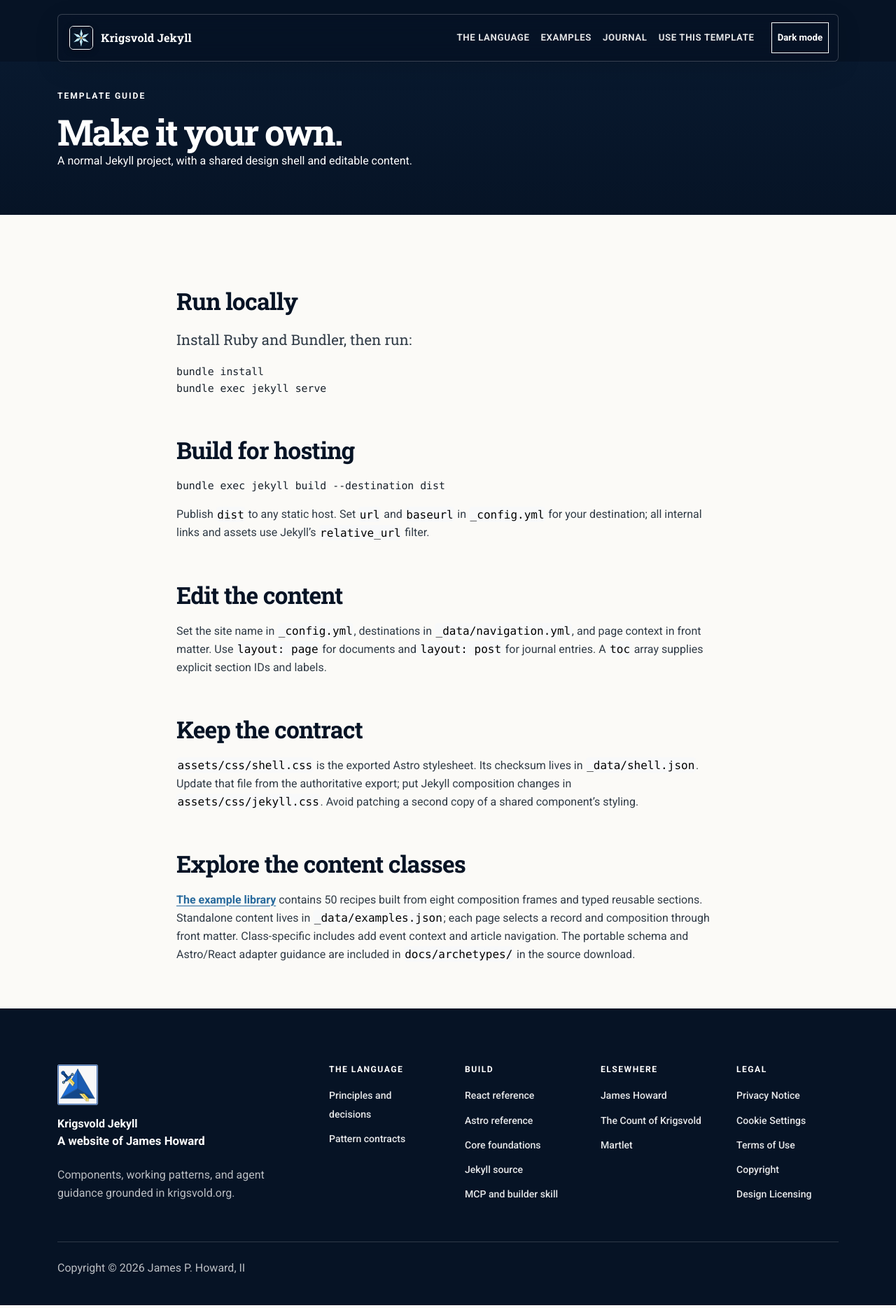
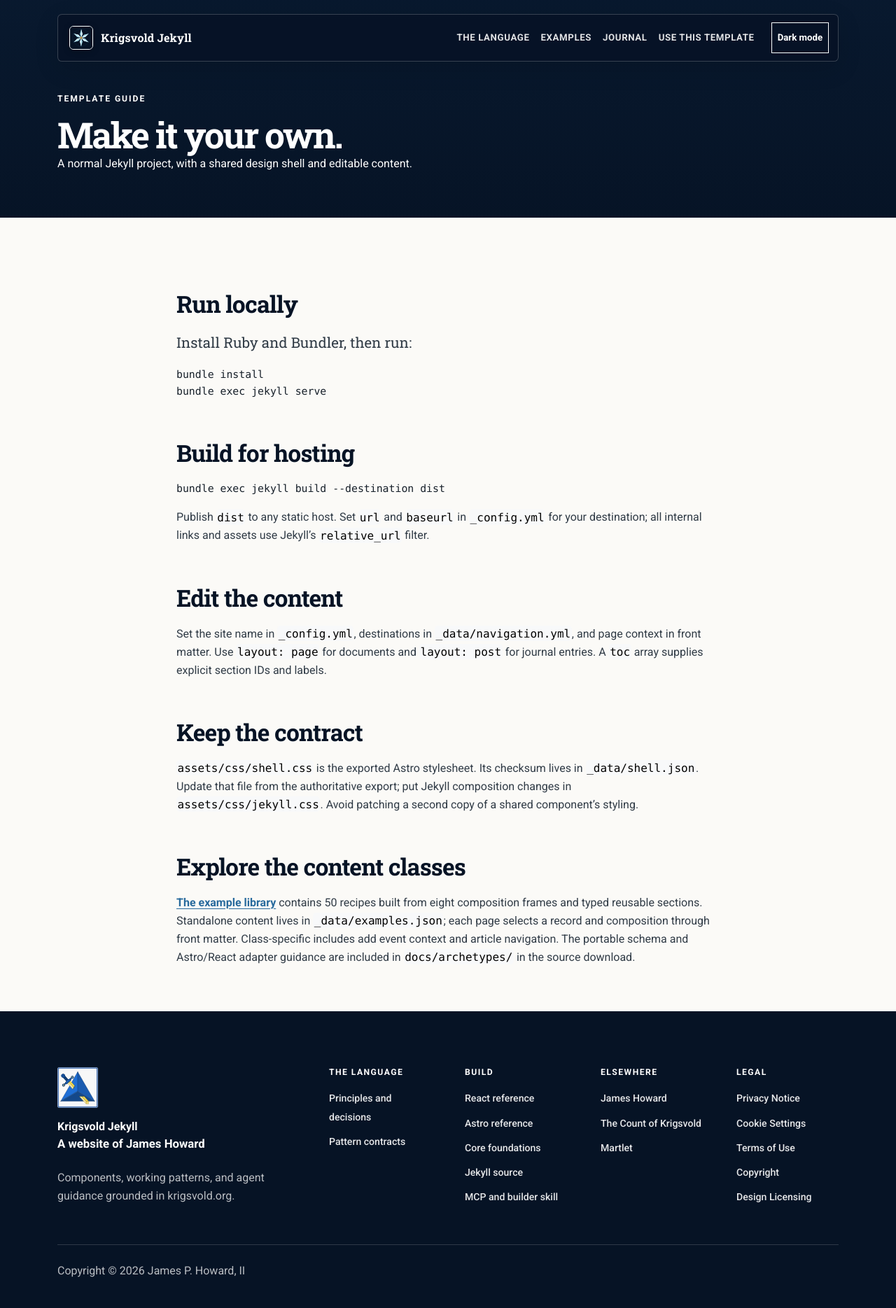
Before and after one commit to krigsvolddesign/jekyll, a Jekyll site: the page built from setup.md, in a window 1280 px wide. Shown: the whole page at 70% size. Built offline with Jekyll 4.4.1, drawn with Linux system fonts in a browser that asks for light colours.

Commit message:
Restore hero-to-navbar continuity in Jekyll reference pages

```diff
--- a/assets/css/jekyll.css
+++ b/assets/css/jekyll.css
@@ -222,3 +222,37 @@ html[data-appearance="dark"] body.krigsvold .site-footer a:focus-visible {
   .site-navbar.navbar-expand-lg:not([data-navigation-ready]) .navbar-toggler { display:none; }
   .site-navbar.navbar-expand-lg:not([data-navigation-ready]) .navbar-collapse { max-height:none; overflow:visible; }
 }
+
+
+/* Compact reference pages: the floating navbar belongs over the hero, not in
+   a separate navy strip above a light inverse-appearance masthead. Keep the
+   source inset floating bar, but start the masthead at the viewport origin. */
+@media (min-width:992px) {
+  body.krigsvold.hero-context--compact:not(.dashboard-page) .nav-shell {
+    position:absolute;
+    background:transparent;
+  }
+  body.krigsvold.hero-context--compact:not(.dashboard-page) .page-masthead.hero--compact {
+    padding-top:clamp(8.25rem,10vw,9.25rem);
+  }
+}
+/* The small-screen navbar remains in flow so its expanded menu cannot cover
+   the heading. Match the immediately adjacent hero surface in both modes. */
+@media (max-width:991.98px) {
+  body.krigsvold.hero-context--compact:not(.dashboard-page) .nav-shell {
+    position:relative;
+    background:var(--navy-900,#0a1d35);
+  }
+  html[data-appearance="dark"] body.krigsvold.hero-context--compact:not(.dashboard-page) .nav-shell {
+    background:var(--paper,#fbfaf7);
+  }
+}
+/* Keep no-JavaScript navigation accessible, and prevent an open tall menu
+   from overlaying compact-page reading content at desktop widths. */
+body.krigsvold.hero-context--compact:not(.dashboard-page):has(.site-navbar:not([data-navigation-ready]),.site-navbar.is-menu-open) .nav-shell {
+  position:relative;
+  background:var(--navy-900,#0a1d35);
+}
+html[data-appearance="dark"] body.krigsvold.hero-context--compact:not(.dashboard-page):has(.site-navbar:not([data-navigation-ready]),.site-navbar.is-menu-open) .nav-shell {
+  background:var(--paper,#fbfaf7);
+}
```
